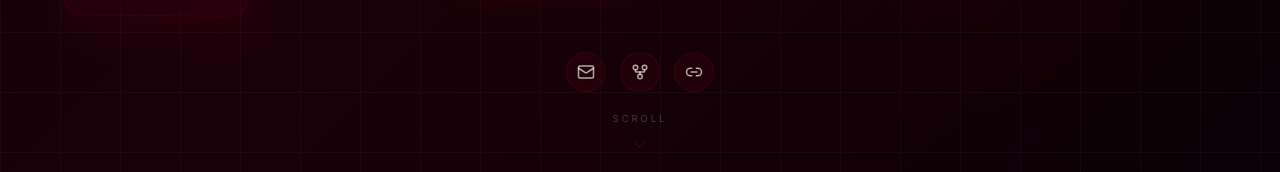
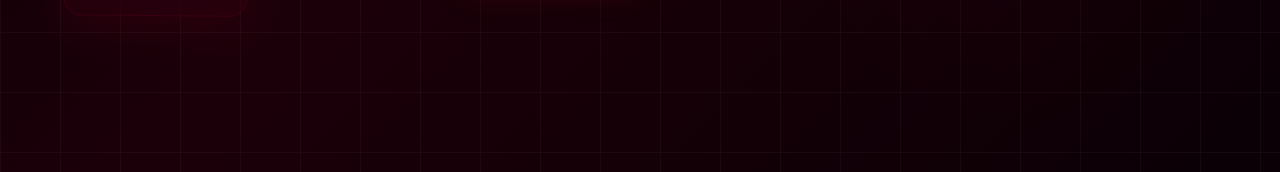
Before and after one commit to RPirapanchan/portfolio, a React (Vite) app: page / in a window 1280 px wide. Shown: the part 628-800 px from the top of the page. Built offline with nearby package versions, Linux system fonts and the light colour scheme; a web font is replaced by a local one.

Commit message:
Remove social icons and scroll hint from hero

```diff
--- a/src/components/Hero.jsx
+++ b/src/components/Hero.jsx
@@ -1,12 +1,6 @@
 import React, { useRef } from 'react';
 import { motion, useScroll, useTransform } from 'framer-motion';
-import { Mail, GitFork, Link2, ChevronDown } from 'lucide-react';
 
-const socials = [
-  { icon: <Mail size={18} />, href: 'mailto:pirapanchanraghavan@gmail.com', label: 'Email' },
-  { icon: <GitFork size={18} />, href: 'https://github.com/RaghavanPirapanchan', label: 'GitHub' },
-  { icon: <Link2 size={18} />, href: 'https://www.linkedin.com/in/raghavan-pirapanchan', label: 'LinkedIn' },
-];
 
 export default function Hero() {
   const ref = useRef(null);
@@ -131,51 +125,7 @@ export default function Hero() {
         </motion.div>
       </motion.div>
 
-      {/* ── Social icons — fixed inside hero, NOT inside parallax div ── */}
-      <motion.div
-        initial={{ opacity: 0 }} animate={{ opacity: 1 }}
-        transition={{ duration: 0.8, delay: 1.2 }}
-        style={{
-          position: 'absolute',
-          bottom: 80,
-          left: '50%',
-          transform: 'translateX(-50%)',
-          display: 'flex',
-          alignItems: 'center',
-          gap: 14,
-          zIndex: 10,
-        }}
-      >
-        {socials.map((s, i) => (
-          <motion.a
-            key={i} href={s.href} target="_blank" rel="noopener noreferrer" aria-label={s.label}
-            whileHover={{ scale: 1.15, y: -4 }} whileTap={{ scale: 0.9 }}
-            className="social-icon"
-          >{s.icon}</motion.a>
-        ))}
-      </motion.div>
 
-      {/* ── Scroll hint — fixed at very bottom ── */}
-      <motion.div
-        initial={{ opacity: 0 }} animate={{ opacity: 1 }}
-        transition={{ delay: 1.6 }}
-        style={{
-          position: 'absolute',
-          bottom: 24,
-          left: '50%',
-          transform: 'translateX(-50%)',
-          display: 'flex',
-          flexDirection: 'column',
-          alignItems: 'center',
-          gap: 4,
-          zIndex: 10,
-        }}
-      >
-        <span style={{ fontSize: '0.6rem', letterSpacing: '0.3em', textTransform: 'uppercase', color: 'rgba(245,241,237,0.22)' }}>Scroll</span>
-        <motion.div animate={{ y: [0, 7, 0] }} transition={{ duration: 1.5, repeat: Infinity }} style={{ color: 'rgba(91,0,23,0.6)' }}>
-          <ChevronDown size={18} />
-        </motion.div>
-      </motion.div>
 
       <style>{`
         @media (min-width: 1200px) { #fc1, #fc2 { display: block !important; } }
```
